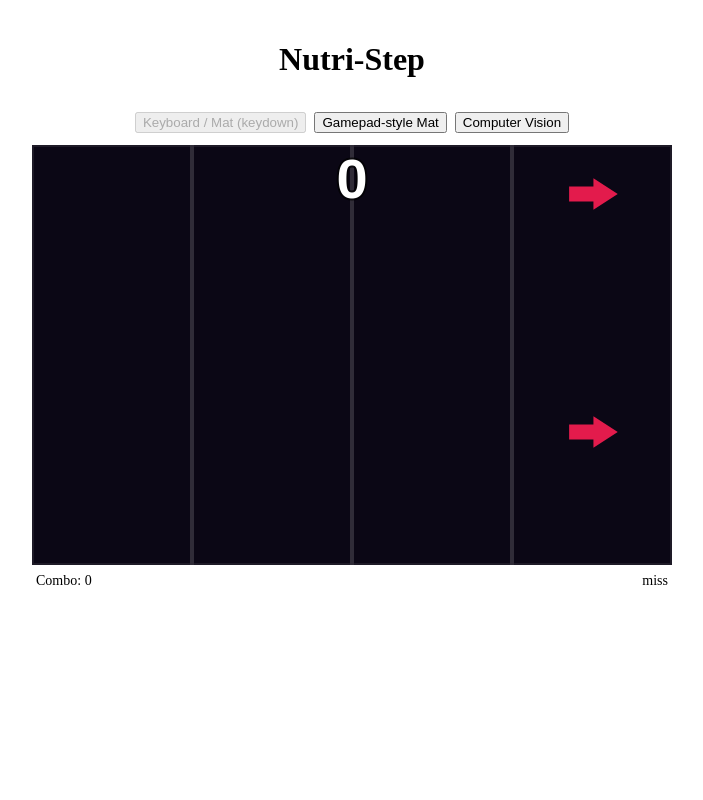
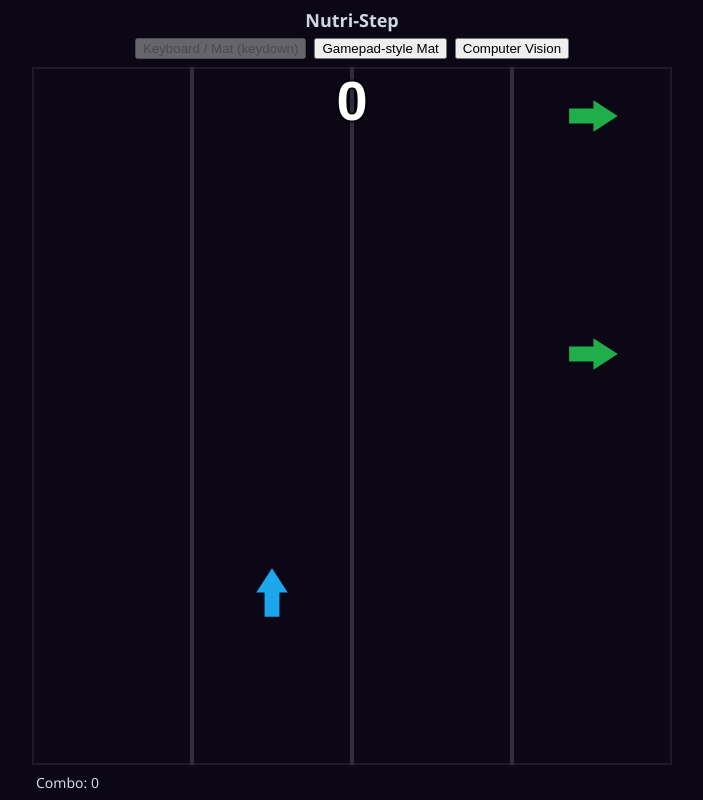
Before and after one commit to Nqobileee/Foot-Tile-Color-Detector, a React (Vite) app: page / in a window 1280 px wide. Shown: the whole page, without its empty margins (288-991 px from the left). Built offline with nearby package versions, Linux system fonts and the light colour scheme.

Commit message:
Refactor zone detection to use adjusted zone box for per-lane calibration

```diff
--- a/index.html
+++ b/index.html
@@ -2,7 +2,10 @@
 <html lang="en">
 <head>
   <meta charset="UTF-8" />
-  <meta name="viewport" content="width=device-width, initial-scale=1.0, user-scalable=no" />
+  <meta name="viewport" content="width=device-width, initial-scale=1.0, viewport-fit=cover, user-scalable=no" />
+  <meta name="theme-color" content="#0b0715" />
+  <meta name="apple-mobile-web-app-capable" content="yes" />
+  <meta name="mobile-web-app-capable" content="yes" />
   <title>Nutri-Step</title>
 </head>
 <body>
--- a/src/App.jsx
+++ b/src/App.jsx
@@ -25,21 +25,45 @@ export default function App() {
   }, [mode]);
 
   return (
-    <div style={{ display: 'flex', flexDirection: 'column', alignItems: 'center', gap: 12, padding: 12 }}>
-      <h1>Nutri-Step</h1>
-      <div style={{ display: 'flex', gap: 8 }}>
+    <div
+      style={{
+        display: 'flex',
+        flexDirection: 'column',
+        height: '100dvh',
+        width: '100%',
+        overflow: 'hidden',
+      }}
+    >
+      <div
+        style={{
+          display: 'flex',
+          flexDirection: 'column',
+          alignItems: 'center',
+          gap: 6,
+          padding: '8px 12px',
+          flex: '0 0 auto',
+        }}
+      >
+        <h1 style={{ margin: 0, fontSize: 18 }}>Nutri-Step</h1>
+        <div style={{ display: 'flex', gap: 8, flexWrap: 'wrap', justifyContent: 'center' }}>
           {MODES.map((m) => (
             <button key={m.id} onClick={() => setMode(m.id)} disabled={mode === m.id}>
               {m.label}
             </button>
           ))}
         </div>
+      </div>
 
-      <GameEngine ref={engineRef} />
+      <div style={{ flex: '1 1 auto', minHeight: 0, display: 'flex', flexDirection: 'column', gap: 4 }}>
+        <GameEngine ref={engineRef} style={{ flex: mode === 'cv' ? '1 1 0' : '1 1 auto', minHeight: 0 }} />
 
         {mode === 'cv' && (
-        <CVOverlay judgeLane={(laneIdx) => engineRef.current?.judgeLane(laneIdx)} />
+          <CVOverlay
+            judgeLane={(laneIdx) => engineRef.current?.judgeLane(laneIdx)}
+            style={{ flex: '1 1 0', minHeight: 0 }}
+          />
         )}
+      </div>
     </div>
   );
 }
--- a/src/game/GameEngine.jsx
+++ b/src/game/GameEngine.jsx
@@ -40,7 +40,7 @@ function drawArrow(ctx, cx, cy, r, angle, color) {
 // Layer 4: React + Canvas rendering. Owns notes, scoring, and combo state.
 // Exposes judgeLane(laneIdx) via ref so any input adapter — keyboard, mat,
 // gamepad, or CV zone detection — can drive it identically.
-const GameEngine = forwardRef(function GameEngine(_props, ref) {
+const GameEngine = forwardRef(function GameEngine({ style }, ref) {
   const canvasRef = useRef(null);
   const notesRef = useRef([]);
   const lastSpawnRef = useRef(0);
@@ -83,7 +83,11 @@ const GameEngine = forwardRef(function GameEngine(_props, ref) {
       canvas.height = canvas.clientHeight;
     }
     resize();
-    window.addEventListener('resize', resize);
+    // A ResizeObserver (not just window 'resize') catches layout-driven size
+    // changes too, e.g. this canvas's flex box shrinking when CV mode adds a
+    // sibling panel, which doesn't fire a window resize event.
+    const observer = new ResizeObserver(resize);
+    observer.observe(canvas);
 
     function travelTimeMs() {
       return (canvas.height / SCROLL_SPEED_PX_PER_SEC) * 1000;
@@ -172,14 +176,25 @@ const GameEngine = forwardRef(function GameEngine(_props, ref) {
 
     return () => {
       cancelAnimationFrame(raf);
-      window.removeEventListener('resize', resize);
+      observer.disconnect();
     };
   }, []);
 
   return (
-    <div style={{ position: 'relative', width: '100%', maxWidth: 640 }}>
-      <canvas ref={canvasRef} style={{ width: '100%', height: 420, display: 'block' }} />
-      <div style={{ display: 'flex', justifyContent: 'space-between', padding: '8px 4px', fontSize: 14 }}>
+    <div
+      style={{
+        position: 'relative',
+        width: '100%',
+        maxWidth: 640,
+        margin: '0 auto',
+        height: '100%',
+        display: 'flex',
+        flexDirection: 'column',
+        ...style,
+      }}
+    >
+      <canvas ref={canvasRef} style={{ width: '100%', flex: '1 1 0', minHeight: 0, display: 'block' }} />
+      <div style={{ display: 'flex', justifyContent: 'space-between', padding: '8px 4px', fontSize: 14, flex: '0 0 auto' }}>
         <span>Combo: {combo}</span>
         <span>{lastJudgement ?? ''}</span>
       </div>
--- a/src/game/constants.js
+++ b/src/game/constants.js
@@ -1,10 +1,10 @@
 // Layer 4 shared config. Lane order matches the physical mat and the
 // Input Adapter Comparison table in architecture.md (ArrowLeft/Up/Right/Down).
 export const LANES = [
-  { idx: 0, name: 'left', key: 'ArrowLeft', gamepadButton: 14, color: '#1FAE4A', arrowAngle: Math.PI }, // green ←
-  { idx: 1, name: 'up', key: 'ArrowUp', gamepadButton: 12, color: '#F4D913', arrowAngle: -Math.PI / 2 }, // yellow ↑
-  { idx: 2, name: 'down', key: 'ArrowDown', gamepadButton: 13, color: '#1CA7EC', arrowAngle: Math.PI / 2 }, // blue ↓
-  { idx: 3, name: 'right', key: 'ArrowRight', gamepadButton: 15, color: '#E31B4C', arrowAngle: 0 }, // red →
+  { idx: 0, name: 'left', key: 'ArrowLeft', gamepadButton: 14, color: '#E31B4C', arrowAngle: Math.PI }, // red ←
+  { idx: 1, name: 'up', key: 'ArrowUp', gamepadButton: 12, color: '#1CA7EC', arrowAngle: -Math.PI / 2 }, // blue ↑
+  { idx: 2, name: 'down', key: 'ArrowDown', gamepadButton: 13, color: '#F4D913', arrowAngle: Math.PI / 2 }, // yellow ↓
+  { idx: 3, name: 'right', key: 'ArrowRight', gamepadButton: 15, color: '#1FAE4A', arrowAngle: 0 }, // green →
 ];
 
 export const LANE_COUNT = LANES.length;
@@ -19,19 +19,25 @@ export const CV_ZONES = [
   { laneIdx: 3, box: { x0: 0.67, y0: 0.35, x1: 1.0, y1: 0.75 } }, // right
 ];
 
-// User-adjustable zoom for the CV zone grid, since how wide the physical mat
-// appears depends on camera placement. Scales each box toward/away from the
-// frame center (0.5, 0.5); scale < 1 shrinks the grid, > 1 grows it.
-export const ZONE_SCALE_DEFAULT = 1;
-export const ZONE_SCALE_MIN = 0.3;
-export const ZONE_SCALE_MAX = 2;
+// Per-lane, user-adjustable calibration for the CV zone grid. A camera
+// looking at the mat from an angle sees each tile as a skewed quadrilateral,
+// not a clean axis-aligned rectangle, and exactly how skewed depends on
+// camera placement — so each zone can be nudged (offsetX/offsetY) and resized
+// (scale, around its own center) independently to fit what the camera sees.
+export const ZONE_ADJUST_DEFAULT = { offsetX: 0, offsetY: 0, scale: 1 };
+export const ZONE_OFFSET_RANGE = 0.3; // max nudge in either direction, normalized units
+export const ZONE_SCALE_MIN = 0.4;
+export const ZONE_SCALE_MAX = 2.2;
 
-export function scaledZoneBox(box, scale) {
+export function adjustedZoneBox(box, adjust) {
+  const { offsetX, offsetY, scale } = adjust ?? ZONE_ADJUST_DEFAULT;
+  const cx = (box.x0 + box.x1) / 2;
+  const cy = (box.y0 + box.y1) / 2;
   return {
-    x0: 0.5 + (box.x0 - 0.5) * scale,
-    y0: 0.5 + (box.y0 - 0.5) * scale,
-    x1: 0.5 + (box.x1 - 0.5) * scale,
-    y1: 0.5 + (box.y1 - 0.5) * scale,
+    x0: cx + (box.x0 - cx) * scale + offsetX,
+    x1: cx + (box.x1 - cx) * scale + offsetX,
+    y0: cy + (box.y0 - cy) * scale + offsetY,
+    y1: cy + (box.y1 - cy) * scale + offsetY,
   };
 }
 
--- /dev/null
+++ b/src/index.css
@@ -0,0 +1,19 @@
+* {
+  box-sizing: border-box;
+}
+
+html,
+body,
+#root {
+  height: 100%;
+  margin: 0;
+  padding: 0;
+  background: #0b0715;
+  overscroll-behavior: none;
+}
+
+body {
+  -webkit-tap-highlight-color: transparent;
+  color: #cfd8e3;
+  font-family: 'Segoe UI', 'Helvetica Neue', Arial, sans-serif;
+}
--- a/src/index.jsx
+++ b/src/index.jsx
@@ -1,5 +1,6 @@
 import { StrictMode } from 'react';
 import { createRoot } from 'react-dom/client';
+import './index.css';
 import App from './App.jsx';
 
 createRoot(document.getElementById('root')).render(
--- a/src/input/cvInput/zoneDetector.js
+++ b/src/input/cvInput/zoneDetector.js
@@ -1,11 +1,11 @@
-import { CV_ZONES, STEP_DETECTION, scaledZoneBox } from '../../game/constants.js';
+import { CV_ZONES, STEP_DETECTION, adjustedZoneBox } from '../../game/constants.js';
 import { findKeypoint } from './poseModel.js';
 
 const ANKLE_NAMES = ['left_ankle', 'right_ankle'];
 
-function zoneForPoint(nx, ny, scale) {
-  const zone = CV_ZONES.find(({ box }) => {
-    const b = scaledZoneBox(box, scale);
+function zoneForPoint(nx, ny, zoneAdjust) {
+  const zone = CV_ZONES.find(({ laneIdx, box }) => {
+    const b = adjustedZoneBox(box, zoneAdjust[laneIdx]);
     return nx >= b.x0 && nx <= b.x1 && ny >= b.y0 && ny <= b.y1;
   });
   return zone ? zone.laneIdx : null;
@@ -32,8 +32,8 @@ export function createZoneDetector(judgeLane) {
 
   // keypoints: MoveNet's 17 keypoints in video pixel coordinates.
   // videoWidth/videoHeight: dimensions to normalize against.
-  // zoneScale: current user-adjustable zoom for the zone grid (see constants.js).
-  function update(keypoints, videoWidth, videoHeight, now, zoneScale) {
+  // zoneAdjust: array of per-lane { offsetX, offsetY, scale } (see constants.js).
+  function update(keypoints, videoWidth, videoHeight, now, zoneAdjust) {
     if (!keypoints) return;
 
     for (const name of ANKLE_NAMES) {
@@ -50,7 +50,7 @@ export function createZoneDetector(judgeLane) {
 
       const nx = kp.x / videoWidth;
       const ny = kp.y / videoHeight;
-      const zoneIdx = zoneForPoint(nx, ny, zoneScale);
+      const zoneIdx = zoneForPoint(nx, ny, zoneAdjust);
 
       const velocityY =
         state.prevY !== null && state.prevTs !== null
```
Also changed, not shown: src/input/cvInput/CVOverlay.jsx (+100 -23 lines). Lines whose indentation alone changed are shown as unchanged.
